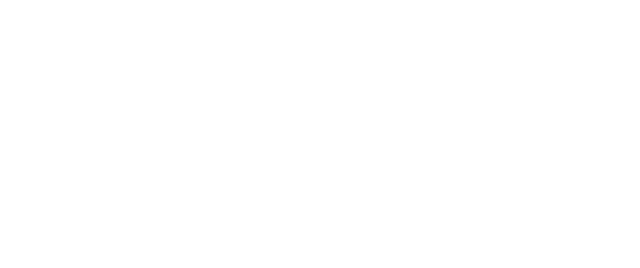
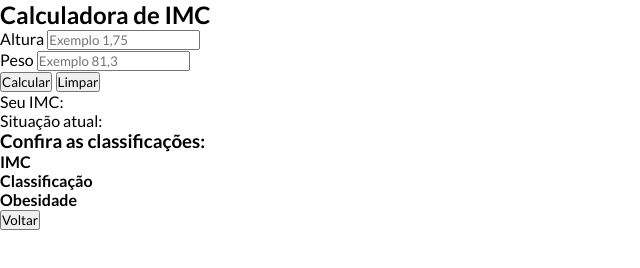
Before and after one commit to matheuscazon/calculadora_imc, a plain HTML site: page index.html in a window 1280 px wide. Shown: the whole page, without its empty margins (0-640 px from the left). Drawn offline with Linux system fonts and the light colour scheme.

Commit message:
Alterações

```diff
--- a/css/styles.css
+++ b/css/styles.css
@@ -0,0 +1,6 @@
+* {
+  margin: 0;
+  padding: 0;
+  box-sizing: border-box;
+  font-family: "Lato", sans-serif;
+}
--- a/index.html
+++ b/index.html
@@ -4,6 +4,59 @@
     <meta charset="UTF-8" />
     <meta name="viewport" content="width=device-width, initial-scale=1.0" />
     <title>Calculadora de IMC JS</title>
+    <link rel="stylesheet" href="css/styles.css" />
+    <link rel="preconnect" href="https://fonts.googleapis.com" />
+    <link rel="preconnect" href="https://fonts.gstatic.com" crossorigin />
+    <link
+      href="https://fonts.googleapis.com/css2?family=Lato:ital,wght@0,100;0,300;0,400;0,700;0,900;1,100;1,300;1,400;1,700;1,900&display=swap"
+      rel="stylesheet"
+    />
+    <script src="js/scripts.js" defer></script>
   </head>
-  <body></body>
+  <body>
+    <div class="container">
+      <div id="calc-container">
+        <h2>Calculadora de IMC</h2>
+        <form id="imc-form">
+          <div class="form-inputs">
+            <div class="form-control">
+              <label for="height">Altura</label>
+              <input
+                type="text"
+                name="height"
+                id="height"
+                placeholder="Exemplo 1,75"
+              />
+            </div>
+            <div class="form-control">
+              <label for="weight">Peso</label>
+              <input
+                type="text"
+                name="weight"
+                id="weight"
+                placeholder="Exemplo 81,3"
+              />
+            </div>
+          </div>
+          <div class="action-control">
+            <button id="calc-btn">Calcular</button>
+            <button id="clear-btn">Limpar</button>
+          </div>
+        </form>
+      </div>
+      <div id="result-container">
+        <p id="imc-number">Seu IMC: <span></span></p>
+        <p id="imc-info">Situação atual: <span></span></p>
+        <h3>Confira as classificações:</h3>
+        <div id="imc-tabel">
+          <div class="table-header">
+            <h4>IMC</h4>
+            <h4>Classificação</h4>
+            <h4>Obesidade</h4>
+          </div>
+        </div>
+        <button id="back-btn">Voltar</button>
+      </div>
+    </div>
+  </body>
 </html>
```
